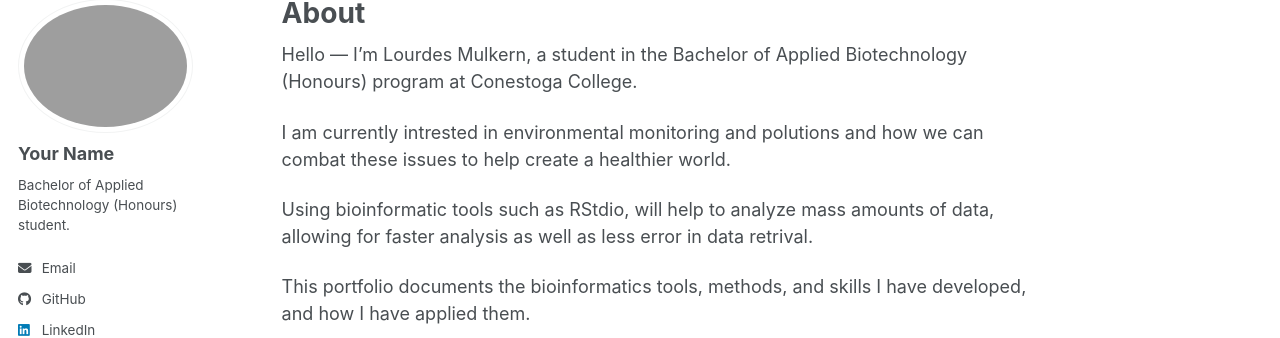
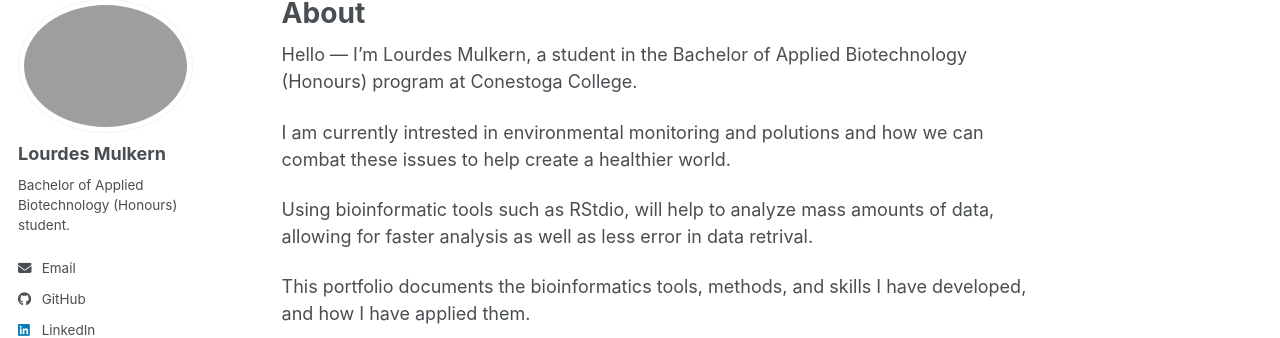
Before and after one commit to Lourdes-Mulkern/biot74000-portfolio, a Jekyll site: the page built from _pages/about.md, in a window 1280 px wide. Shown: the part 102-440 px from the top of the page. Built offline with Jekyll 4.4.1, drawn with Linux system fonts in a browser that asks for light colours; a script bundle is joined from its source files by our own code; library files that are not in the unit come from our copies.

Commit message:
Update _config.yml

```diff
--- a/_config.yml
+++ b/_config.yml
@@ -41,15 +41,15 @@ repository: "lourdes-mulkern/biot74000-portfolio"
 #  YOUR PROFILE (appears in the sidebar on every page)
 # -------------------------------------------------------------------
 author:
-  name: "Your Name"
+  name: "Lourdes Mulkern"
   bio: "Bachelor of Applied Biotechnology (Honours) student."
   # To add a profile photo: upload a square image to the images/ folder,
   # then put its filename here (e.g. "profile.jpg"). Leave blank for no photo.
   avatar: ""
   # Optional links in your sidebar. Leave blank to hide. Add your own if you like.
-  email: ""
-  github: ""            # your GitHub username, e.g. "yourusername"
-  linkedin: ""          # your LinkedIn handle, e.g. "yourname"
+  email: "dmulkern@hotmail.com"
+  github: "Lourdes-Mulkern"            # your GitHub username, e.g. "yourusername"
+  linkedin: "www.linkedin.com/in/desi-mulkern-b59b72346"          # your LinkedIn handle, e.g. "yourname"
 
 # ------------------------------------------------------------------------------
 #  ▲▲▲  END OF SECTION TO EDIT  ▲▲▲
```
